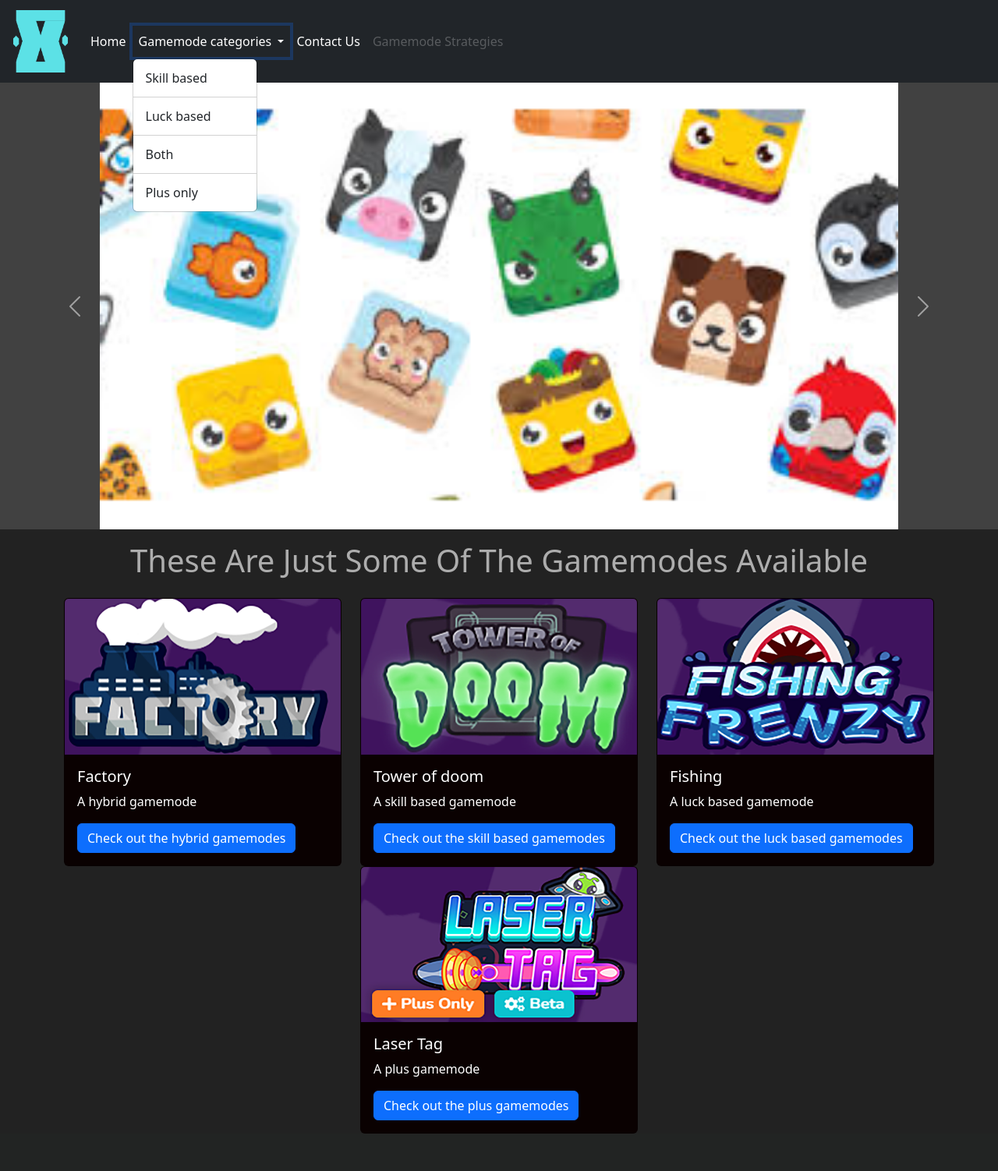
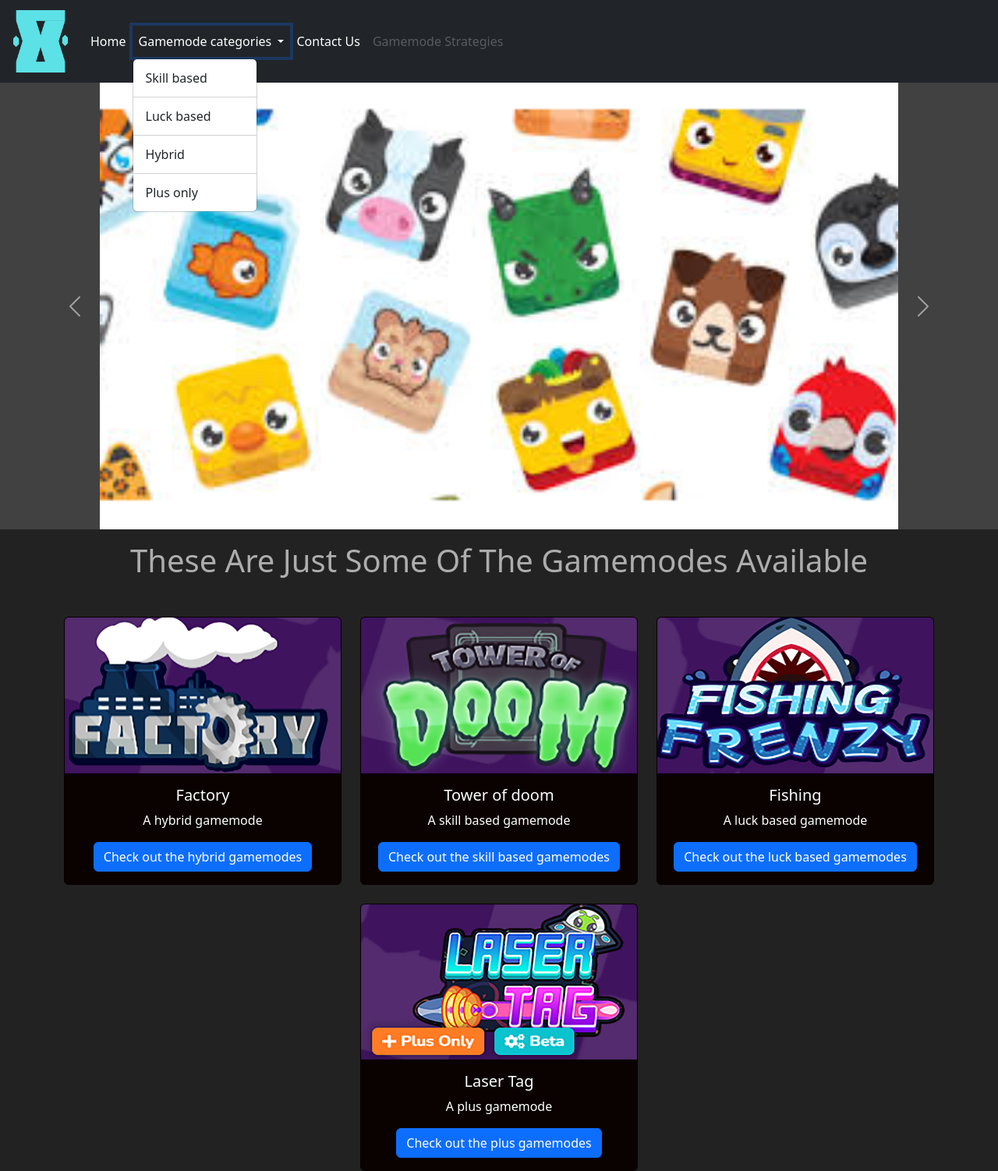
Before and after one commit to TempeHS/2026CT_Web_Zach.B, a Flask app: page / in a window 1280 px wide, after a click on "Gamemode categories". Shown: the whole page at 78% size. Before the commit the page ends 1454 px from the top, so only its background shows below. Run offline with Flask 3, Linux system fonts and the light colour scheme.

Commit message:
contact & change routes

```diff
--- a/main.py
+++ b/main.py
@@ -7,30 +7,30 @@ app = Flask(__name__)
 def page_not_found(e):
     return render_template("404.html"), 404
 
-@app.route('/index.html')
+@app.route('/home')
 @app.route('/')
 def index():
     card_data = (
-        ("Factory", "A hybrid gamemode", "Check out the hybrid gamemodes", "static/images/card_images/card_factory.png", "/hybrid.html"),
-        ("Tower of doom", "A skill based gamemode", "Check out the skill based gamemodes", "static/images/card_images/card_towerofdoom.png", "/skill.html"),
-        ("Fishing", "A luck based gamemode", "Check out the luck based gamemodes", "static/images/card_images/card_fishing.png", "/luck.html"),
-        ("Laser Tag", "A plus gamemode", "Check out the plus gamemodes", "static/images/card_images/card_lasertag.png", "/plus.html"),
+        ("Factory", "A hybrid gamemode", "Check out the hybrid gamemodes", "static/images/card_images/card_factory.png", "/hybrid"),
+        ("Tower of doom", "A skill based gamemode", "Check out the skill based gamemodes", "static/images/card_images/card_towerofdoom.png", "/skill"),
+        ("Fishing", "A luck based gamemode", "Check out the luck based gamemodes", "static/images/card_images/card_fishing.png", "/luck"),
+        ("Laser Tag", "A plus gamemode", "Check out the plus gamemodes", "static/images/card_images/card_lasertag.png", "/plus"),
     )
     return render_template("index.html", cards=card_data), 200
 
 
-@app.route('/contact.html', methods=['GET', 'POST'])
+@app.route('/contact', methods=['GET', 'POST'])
 def contact():
     name = ""
     if request.method == 'POST':
         name = request.form.get('name', '')
     return render_template("contact.html", name=name), 200
 
-@app.route('/hidden.html')
+@app.route('/hidden')
 def hidden():
     return render_template("hidden.html"), 200
 
-@app.route('/luck.html')
+@app.route('/luck')
 def luck():
     card_data = (
         ("Fishing Frenzy", "", "", "static/images/card_images/card_fishing.png"),
@@ -39,16 +39,16 @@ def luck():
     )
     return render_template("gamemode_classes/luck.html", cards=card_data), 200
 
-@app.route('/skill.html')
+@app.route('/skill')
 def skill():
     card_data = (
-        ("Tower Defense One", "The original", "", "static/images/card_images/card_td1.png"),
+        ("Tower Defense One", "", "", "static/images/card_images/card_td1.png"),
         ("Tower Defense Two", "", "", "static/images/card_images/card_td2.png"),
         ("Monster Brawl", "", "", "static/images/card_images/card_monsterbrawl.png"),
     )
     return render_template("gamemode_classes/skill.html", cards=card_data), 200
 
-@app.route('/hybrid.html')
+@app.route('/hybrid')
 def hybrid():
     card_data = (
         ("Tower Of Doom", "", "", "static/images/card_images/card_towerofdoom.png"),
@@ -56,7 +56,7 @@ def hybrid():
     )
     return render_template("gamemode_classes/hybrid.html", cards=card_data), 200
 
-@app.route('/plus.html')
+@app.route('/plus')
 def plus():
     card_data = (
         ("Laser Tag", "", "", "static/images/card_images/card_lasertag.png"),
--- a/static/css/style.css
+++ b/static/css/style.css
@@ -34,3 +34,9 @@
 .error-bg {
   padding-bottom: 13rem;
 }
+.contact-pg {
+  padding-top: 2rem;
+}
+.contact-logo {
+  height: 70%;
+}
--- a/templates/gamemode_classes/hybrid.html
+++ b/templates/gamemode_classes/hybrid.html
@@ -5,7 +5,7 @@
     <div class="row justify-content-center">
       {% for card in cards %}
       <div class="col-sm-12 col-md-6 col-lg-4">
-        <div class="card text-center">
+        <div class="card text-center mt-4">
           <img src="{{card[3]}}" class="card-img-top" alt="..." />
           <div class="card-body">
             <h5 class="card-title">{{card[0]}}</h5>
--- a/templates/gamemode_classes/luck.html
+++ b/templates/gamemode_classes/luck.html
@@ -5,7 +5,7 @@
     <div class="row justify-content-center">
       {% for card in cards %}
       <div class="col-sm-12 col-md-6 col-lg-4">
-        <div class="card text-center">
+        <div class="card text-center mt-4">
           <img src="{{card[3]}}" class="card-img-top" alt="..." />
           <div class="card-body">
             <h5 class="card-title">{{card[0]}}</h5>
--- a/templates/gamemode_classes/plus.html
+++ b/templates/gamemode_classes/plus.html
@@ -5,7 +5,7 @@
     <div class="row justify-content-center">
       {% for card in cards %}
       <div class="col-sm-12 col-md-6 col-lg-4">
-        <div class="card text-center">
+        <div class="card text-center mt-4">
           <img src="{{card[3]}}" class="card-img-top" alt="..." />
           <div class="card-body">
             <h5 class="card-title">{{card[0]}}</h5>
@@ -18,7 +18,7 @@
   <div class="container">
     <div class="row light-text">
       <h3 class="text-center mt-4">
-        Plus gamemodes require a purchase to play.
+        These modes are restricted to people who have paid for Blooket Plus.
       </h3>
       <p class="lipsum-bodytext text-center">{% include "lipsum.txt" %}</p>
     </div>
--- a/templates/gamemode_classes/skill.html
+++ b/templates/gamemode_classes/skill.html
@@ -5,7 +5,7 @@
     <div class="row justify-content-center">
       {% for card in cards %}
       <div class="col-sm-12 col-md-6 col-lg-4">
-        <div class="card text-center">
+        <div class="card text-center mt-4">
           <img src="{{card[3]}}" class="card-img-top" alt="..." />
           <div class="card-body">
             <h5 class="card-title">{{card[0]}}</h5>
--- a/templates/index.html
+++ b/templates/index.html
@@ -8,7 +8,7 @@
     <div class="row justify-content-center">
       {% for card in cards %}
       <div class="col-sm-12 col-md-6 col-lg-4">
-        <div class="card">
+        <div class="card mt-4 text-center">
           <img src="{{card[3]}}" class="card-img-top" alt="..." />
           <div class="card-body">
             <h5 class="card-title">{{card[0]}}</h5>
--- a/templates/partials/menu.html
+++ b/templates/partials/menu.html
@@ -1,6 +1,6 @@
 <nav class="menu-bg navbar navbar-expand-lg navbar-dark bg-dark">
   <div class="container-fluid">
-    <a class="navbar-brand" href="/index.html"
+    <a class="navbar-brand" href="/home"
       ><img src="static/images/logo.png"
     /></a>
     <button
@@ -17,9 +17,7 @@
     <div class="collapse navbar-collapse" id="navbarSupportedContent">
       <ul class="navbar-nav me-auto mb-2 mb-lg-0">
         <li class="nav-item">
-          <a class="nav-link active" aria-current="page" href="index.html"
-            >Home</a
-          >
+          <a class="nav-link active" aria-current="page" href="home">Home</a>
         </li>
 
         <li class="nav-item dropdown">
@@ -33,17 +31,17 @@
             Gamemode categories
           </a>
           <ul class="dropdown-menu">
-            <li><a class="dropdown-item" href="skill.html">Skill based</a></li>
+            <li><a class="dropdown-item" href="skill">Skill based</a></li>
             <li><hr class="dropdown-divider" /></li>
-            <li><a class="dropdown-item" href="luck.html">Luck based</a></li>
+            <li><a class="dropdown-item" href="luck">Luck based</a></li>
             <li><hr class="dropdown-divider" /></li>
-            <li><a class="dropdown-item" href="hybrid.html">Both</a></li>
+            <li><a class="dropdown-item" href="hybrid">Hybrid</a></li>
             <li><hr class="dropdown-divider" /></li>
-            <li><a class="dropdown-item" href="plus.html">Plus only</a></li>
+            <li><a class="dropdown-item" href="plus">Plus only</a></li>
           </ul>
         </li>
         <li class="nav-item">
-          <a class="nav-link active" aria-current="page" href="contact.html"
+          <a class="nav-link active" aria-current="page" href="contact"
             >Contact Us</a
           >
         </li>
```
Also changed, not shown: templates/contact.html (+7 -2 lines).
